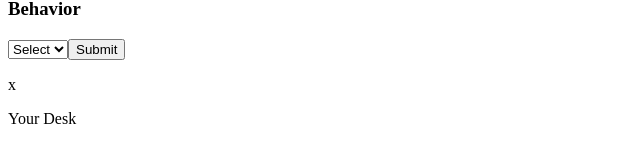
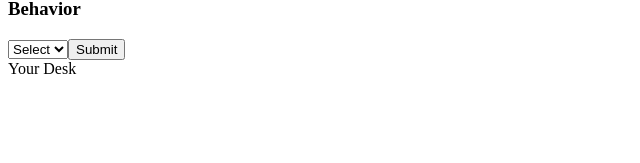
Before and after one commit to nathanielfoss11/classroom-seating-chart, a React (Create React App) app in the folder client/: page / in a window 1280 px wide. Shown: the part 339-502 px from the top of the page, without its empty margins (0-640 px from the left). Built offline with nearby package versions, Linux system fonts and the light colour scheme; the HTML template or start-up script is replaced by a standard one.

Commit message:
Removal of x for deletion on desks. Going to move that functionality to the list component

```diff
--- a/client/src/components/Desk.jsx
+++ b/client/src/components/Desk.jsx
@@ -44,7 +44,6 @@ class Desk extends React.Component {
     }
     return (
       <div id={this.state.name}>
-        <p onClick={this.handleClick}>x</p>
         <Draggable
         onStart={this.onStart}
         onStop={this.onStop}>
```
Also changed, not shown: 2 other files (tests, documents, lock files or other folders).
